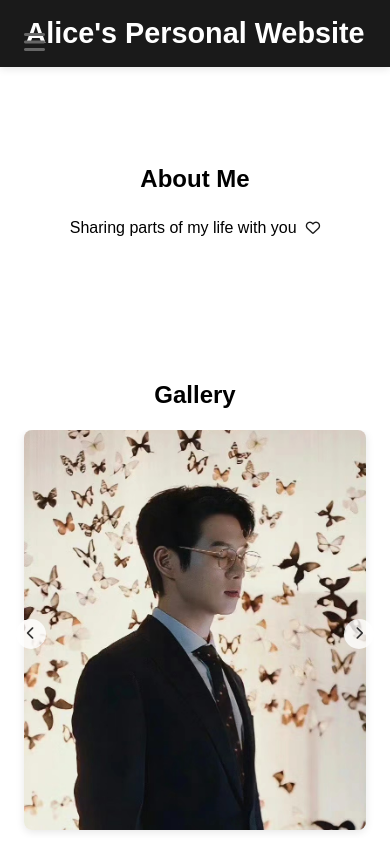
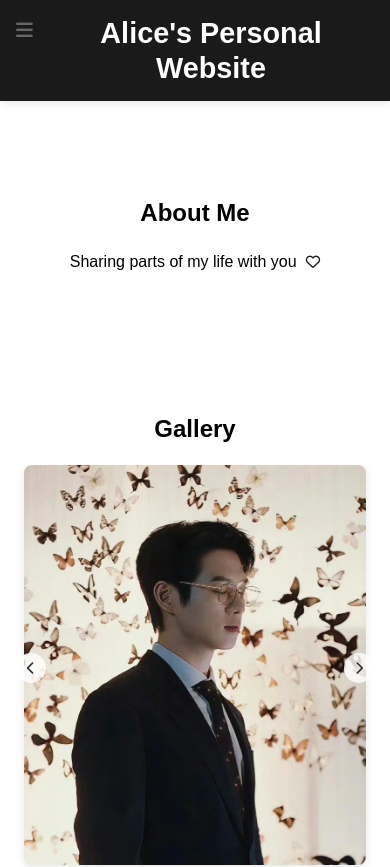
Before and after one commit to alicelyh2006/personal-website, a plain HTML site: page index.html in a window 390 px wide. Shown: the top 867 px of the page. Drawn offline with Linux system fonts and the light colour scheme.

Commit message:
Update styles.css

```diff
--- a/styles.css
+++ b/styles.css
@@ -366,9 +366,17 @@ footer {
 
 /* Add media queries for mobile responsiveness */
 @media screen and (max-width: 768px) {
-    /* Hide navigation bar on mobile */
-    header nav {
-        display: none;
+    /* Adjust menu icon position */
+    .menu-icon {
+        top: 1rem;
+        left: 1rem;
+        font-size: 1.2rem;
+    }
+
+    /* Add padding to header to prevent overlap */
+    header {
+        padding: 1rem;
+        padding-left: 3rem; /* Make space for menu icon */
     }
 
     /* Adjust header title size */
@@ -379,12 +387,12 @@ footer {
         overflow: hidden;
     }
 
-    /* Adjust header padding */
-    header {
-        padding: 1rem;
+    /* Hide navigation bar on mobile */
+    header nav {
+        display: none;
     }
 
-    /* Adjust other mobile-specific styles */
+    /* Other mobile adjustments */
     main {
         padding: 0.5rem;
     }
```
